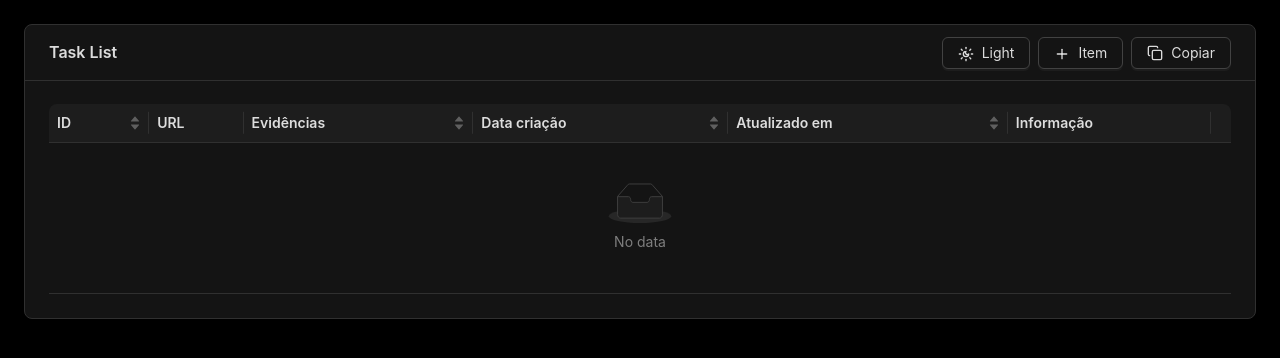
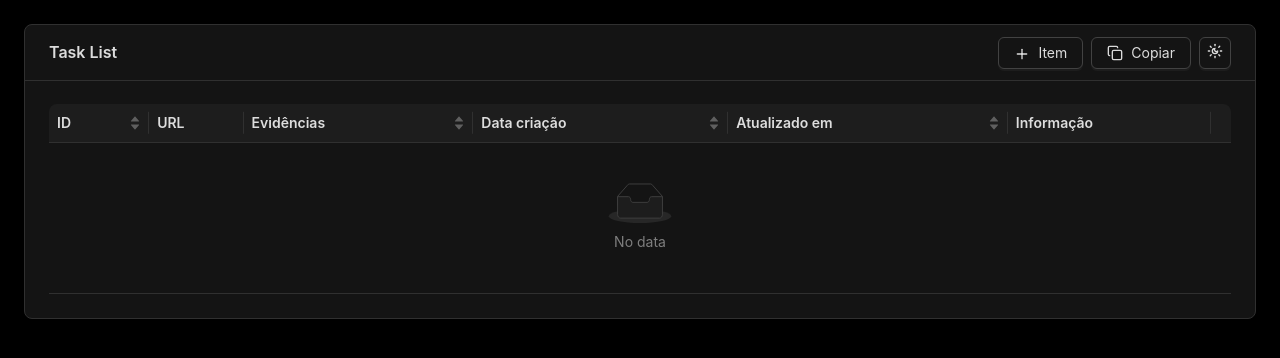
Before and after one commit to maicolsantos/todo-jobs, a React (Vite) app: page / in a window 1280 px wide. Shown: the top 358 px of the page. Built offline with nearby package versions, Linux system fonts and the light colour scheme.

Commit message:
Sort table date

```diff
--- a/package.json
+++ b/package.json
@@ -11,6 +11,7 @@
   },
   "dependencies": {
     "antd": "^5.17.0",
+    "date-fns": "^3.6.0",
     "lucide-react": "^0.378.0",
     "react": "^18.2.0",
     "react-dom": "^18.2.0",
--- a/src/App.tsx
+++ b/src/App.tsx
@@ -62,21 +62,6 @@ export const App = () => {
           extra={
             <Space>
               <Button
-                onClick={() => setIsDark((prev) => !prev)}
-                icon={
-                  isDark ? (
-                    <SunMoon
-                      size={16}
-                      style={{ position: "relative", top: 3 }}
-                    />
-                  ) : (
-                    <Moon size={16} style={{ position: "relative", top: 3 }} />
-                  )
-                }
-              >
-                {isDark ? "Light" : "Dark"}
-              </Button>
-              <Button
                 onClick={handleAddNewJob}
                 icon={
                   <Plus size={16} style={{ position: "relative", top: 3 }} />
@@ -90,6 +75,10 @@ export const App = () => {
                   Copiar
                 </Space>
               </Button>
+              <Button
+                onClick={() => setIsDark((prev) => !prev)}
+                icon={isDark ? <SunMoon size={16} /> : <Moon size={16} />}
+              />
             </Space>
           }
         >
--- a/src/components/Table.tsx
+++ b/src/components/Table.tsx
@@ -1,6 +1,7 @@
 import { Table as AntdTable, TableColumnsType } from "antd";
 import { Jobs } from "../@types/jobs";
 import { useJobs } from "../store/useJobs";
+import { sortDates } from "../utils/sortDates";
 import { DeleteCell } from "./DeleteCell";
 import { EditableCell } from "./EditableCell";
 import { GroupButtons } from "./GroupButtons";
@@ -36,13 +37,13 @@ const columns: TableColumnsType<Jobs> = [
     title: "Data criação",
     dataIndex: "createdAt",
     key: "createdAt",
-    sorter: (a, b) => a.createdAt.length - b.createdAt.length,
+    sorter: (a, b) => sortDates(a.createdAt, b.createdAt),
   },
   {
     title: "Atualizado em",
     dataIndex: "updatedAt",
     key: "updatedAt",
-    sorter: (a, b) => a.updatedAt.length - b.updatedAt.length,
+    sorter: (a, b) => sortDates(a.updatedAt, b.updatedAt),
   },
   {
     title: "Informação",
--- /dev/null
+++ b/src/utils/sortDates.ts
@@ -0,0 +1,7 @@
+import { compareAsc, parse } from "date-fns";
+
+export function sortDates(a: string, b: string) {
+  const dateA = parse(a, "dd/MM/yyyy", new Date());
+  const dateB = parse(b, "dd/MM/yyyy", new Date());
+  return compareAsc(dateA, dateB);
+}
```
Also changed, not shown: 1 other file (tests, documents, lock files or other folders).
